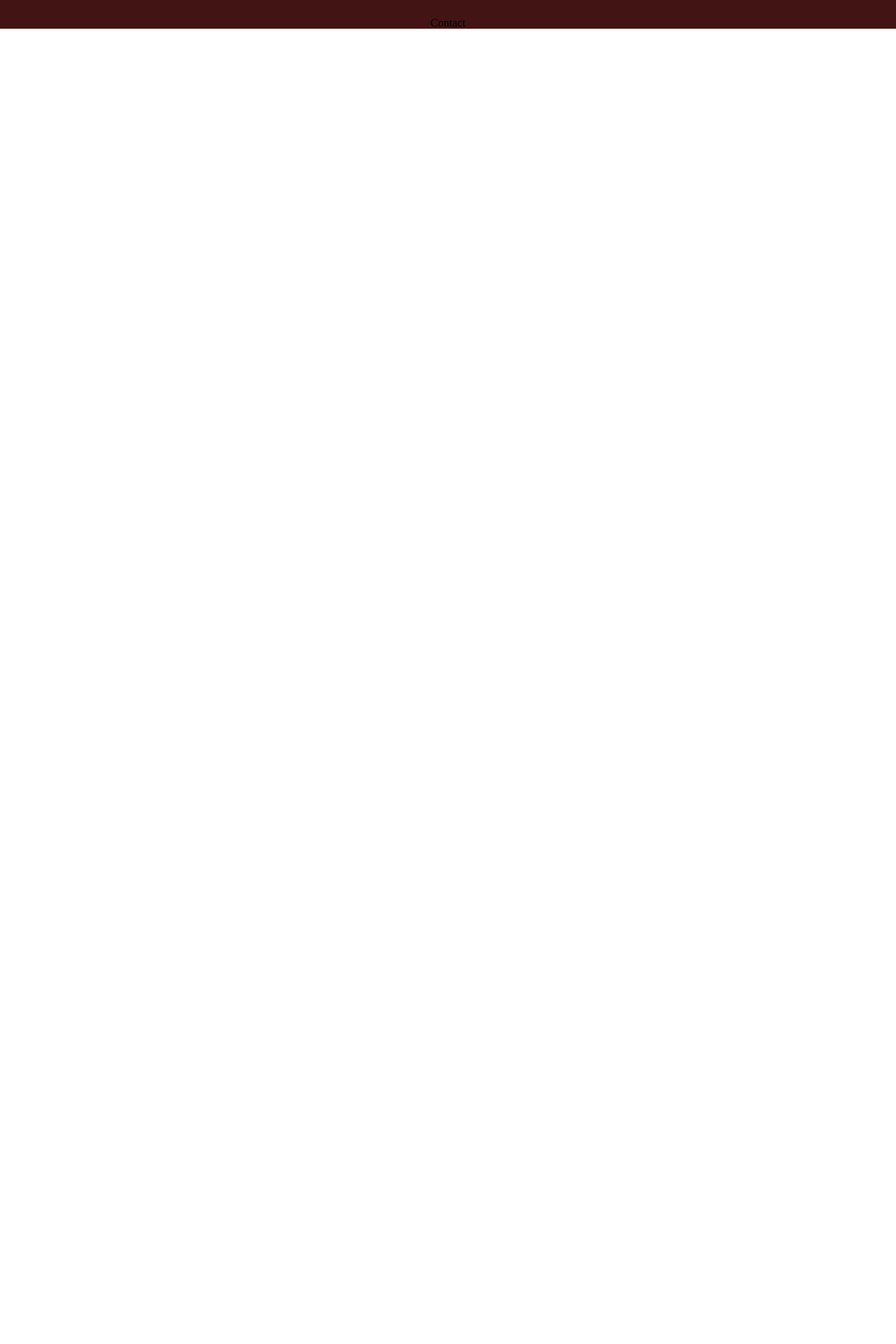
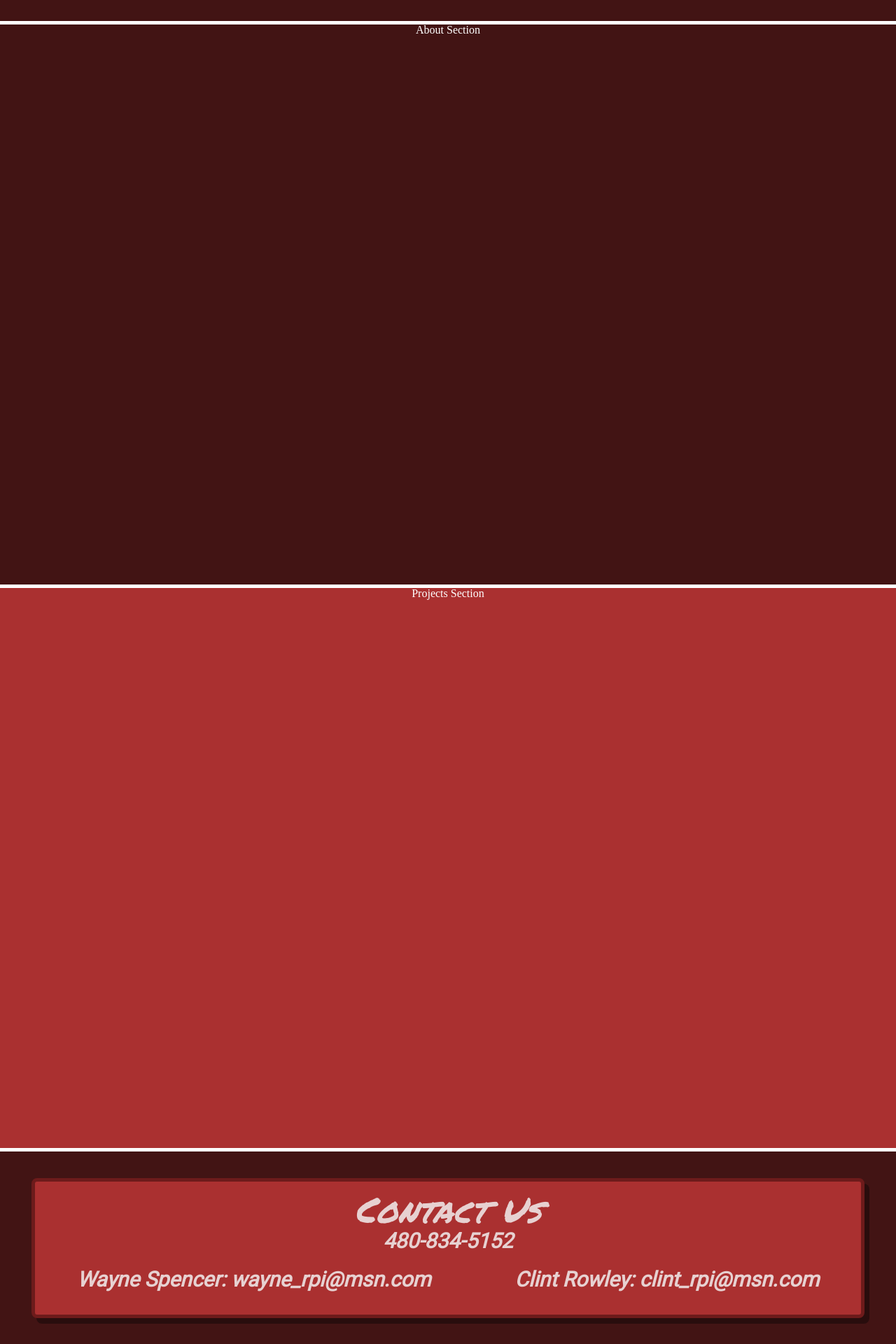
Before and after one commit to HavocPigeon/RowleyPlumbingInc, a React (Create React App) app: page / in a window 1280 px wide. Shown: the part 775-2695 px from the top of the page at 70% size. Before the commit the page ends 816 px from the top, so only its background shows below. Built offline with nearby package versions, Linux system fonts and the light colour scheme.

Commit message:
added all sections and worked on contactus

```diff
--- a/public/index.html
+++ b/public/index.html
@@ -15,6 +15,7 @@
     <link rel="manifest" href="%PUBLIC_URL%/manifest.json" />
     <link href="https://fonts.googleapis.com/css?family=Mr+Dafoe|Permanent+Marker" rel="stylesheet">
     <link href="https://fonts.googleapis.com/css?family=Poppins:700i" rel="stylesheet">
+    <link href="https://fonts.googleapis.com/css?family=Roboto" rel="stylesheet">
     <!--
       Notice the use of %PUBLIC_URL% in the tags above.
       It will be replaced with the URL of the `public` folder during the build.
--- a/src/App.js
+++ b/src/App.js
@@ -3,6 +3,8 @@ import './App.css';
 import Navbar from './components/navbar.js';
 import Landing from './components/landing.js';
 import Contact from './components/contact.js';
+import About from './components/about.js';
+import Projects from './components/projects.js';
 
 class App extends Component {
   render() {
@@ -10,6 +12,8 @@ class App extends Component {
       <div className="App">
           <Navbar />
           <Landing />
+          <About />
+          <Projects />
           <Contact />
       </div>
     );
--- /dev/null
+++ b/src/components/about.js
@@ -0,0 +1,12 @@
+import React from 'react';
+import '../css/about.css';
+
+const About = () => {
+    return (
+        <div className="aboutmain">
+            About Section
+        </div>
+    );
+};
+
+export default About;
--- a/src/components/contact.js
+++ b/src/components/contact.js
@@ -4,7 +4,29 @@ import '../css/contact.css';
 const Contact = () => {
     return (
         <div className="contactmain">
-            Contact
+            <div className="contactbox">
+                <div className="contacttitle">
+                    Contact Us
+                </div>
+                <div className="contactinfo">
+                    <p>
+                        480-834-5152
+                    </p>
+                </div>
+                <div className="indvcontacts">
+                    <div className="contactinfow">
+                        <p>
+                            Wayne Spencer:  wayne_rpi@msn.com
+                        </p>
+                    </div>
+                    <div className="contactinfoc">
+                        <p>
+                            Clint Rowley:
+                            clint_rpi@msn.com
+                        </p>
+                    </div>
+                </div>
+            </div>
         </div>
     );
 };
--- /dev/null
+++ b/src/components/projects.js
@@ -0,0 +1,12 @@
+import React from 'react';
+import '../css/projects.css';
+
+const Projects = () => {
+    return (
+        <div className="projectsmain">
+            Projects Section
+        </div>
+    );
+};
+
+export default Projects;
--- /dev/null
+++ b/src/css/about.css
@@ -0,0 +1,6 @@
+.aboutmain {
+    height: 100vh;
+    background-color: rgb(66, 20, 20);
+    border-bottom: solid 5px white;
+    color: white;
+}
--- a/src/css/contact.css
+++ b/src/css/contact.css
@@ -0,0 +1,42 @@
+.contactmain {
+    height: 275px;
+    color: black;
+    background-color: rgb(66, 20, 20);
+    width: 100%;
+    position: relative;
+}
+.contactbox {
+    padding-top: 15px;
+    height: 175px;
+    width: calc(100% - 100px);
+    border: solid 5px rgb(109, 27, 27);
+    background-color: rgb(170, 48, 48);
+    color: rgb(231, 209, 209);
+    font-style: italic;
+    font-family: 'Roboto';
+    font-size: 50px;
+    font-weight: 900;
+    border-radius: 8px;
+    margin: auto;
+    position: absolute;
+    top: 0;
+    bottom: 0;
+    left: 0;
+    right: 0;
+    box-shadow: 7px 8px #0806066e;
+    text-align: center;
+}
+p {
+    font-size: 30px;
+    padding: 5px 0px;
+}
+.indvcontacts {
+    display: flex;
+    justify-content: space-around;
+    align-items: center;
+    padding-top: 15px;
+}
+.contacttitle {
+    font-family: 'Permanent Marker';
+    font-weight: 300;
+}
--- a/src/css/landing.css
+++ b/src/css/landing.css
@@ -1,9 +1,10 @@
 .landingmain {
-    color: rgb(233, 229, 31);
+    color: rgb(238, 46, 46);
     display: flex;
     justify-content: center;
     align-items: center;
     min-height: calc(100vh - 125px);
+    border-bottom: solid 5px white;
 }
 .rpititle {
     font-family: 'Mr Dafoe', cursive;
--- a/src/css/navbar.css
+++ b/src/css/navbar.css
@@ -16,6 +16,7 @@
     align-items: center;
     font-size: 30px;
     font-family: 'Permanent Marker';
+    border-bottom: solid 5px white;
 }
 .navbarmainsh {
     background-color: rgb(0, 0, 0);
@@ -34,6 +35,7 @@
     align-items: center;
     font-size: 30px;
     font-family: 'Permanent Marker';
+    border-bottom: solid 5px white;
 }
 .logoh, .logosh {
     padding-top: 13px;
--- /dev/null
+++ b/src/css/projects.css
@@ -0,0 +1,6 @@
+.projectsmain {
+    height: 100vh;
+    background-color: rgb(170, 48, 48);
+    border-bottom: solid 5px white;
+    color: white;
+}
```
